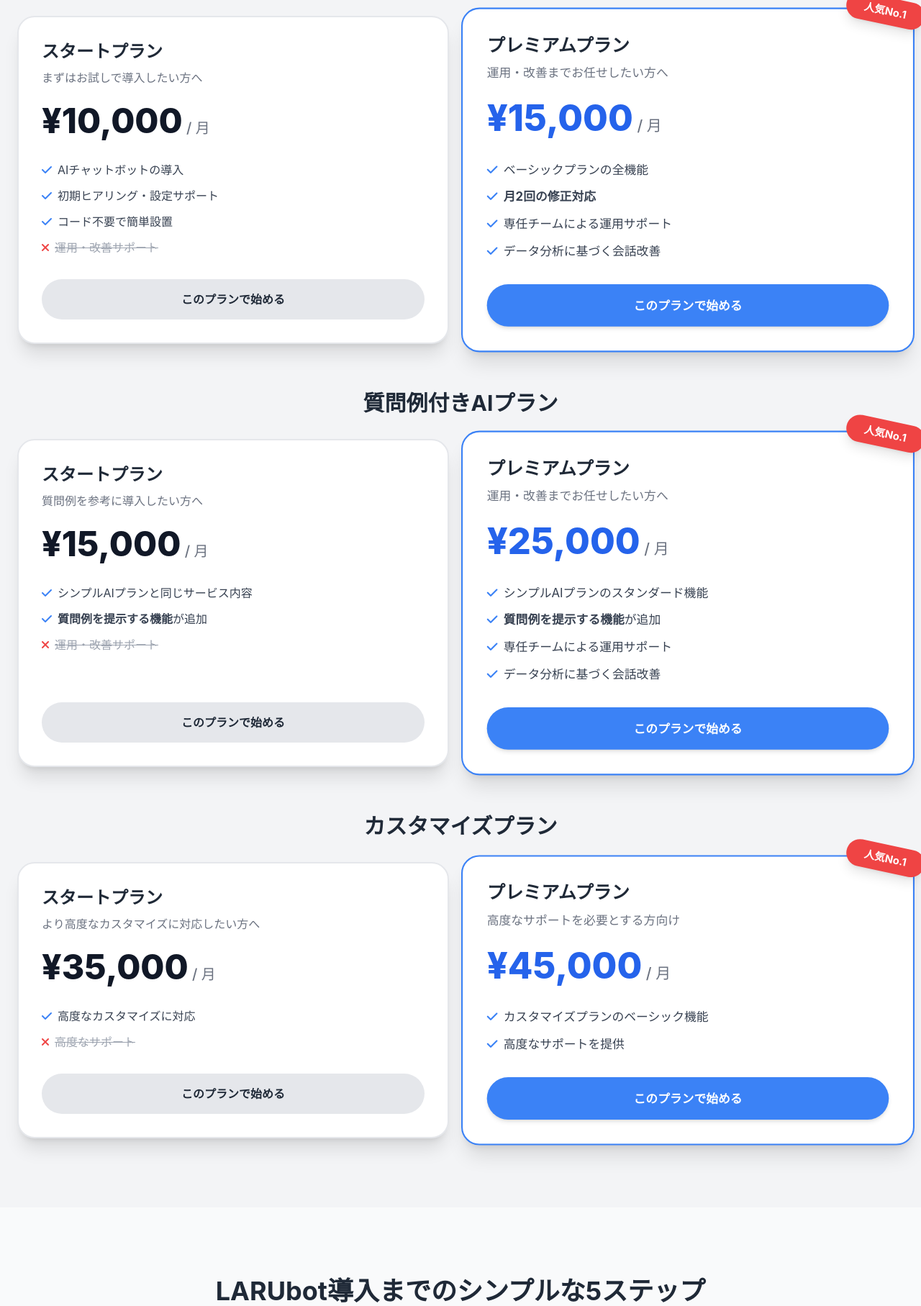
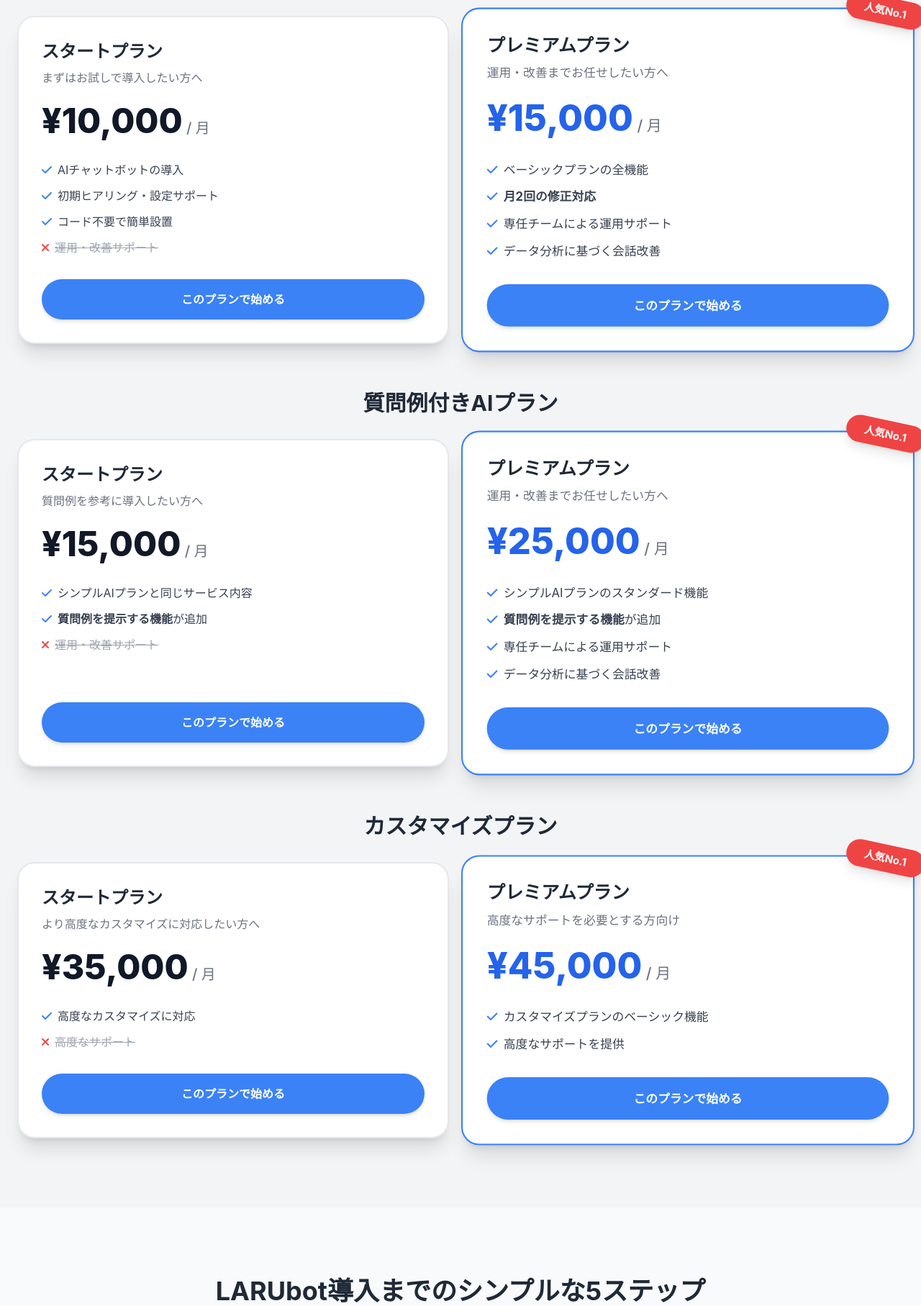
Before and after one commit to takumichatbot/LARUbot_homepage, a Flask app: page / in a window 1280 px wide. Shown: the part 2983-4798 px from the top of the page at 72% size. Run offline with Flask 3, Linux system fonts and the light colour scheme; some libraries are stand-ins or nearby versions.

Commit message:
feat: プラン選択機能を追加

```diff
--- a/templates/index.html
+++ b/templates/index.html
@@ -315,7 +315,6 @@
             <div class="plan-type mb-16">
     <h3 class="text-2xl md:text-3xl font-bold text-center mb-8">シンプルAIプラン</h3>
     <div class="grid grid-cols-1 lg:grid-cols-2 gap-8">
-                    <!-- スタートプラン -->
         <div class="bg-white p-8 rounded-3xl shadow-xl border-2 border-gray-200 flex flex-col justify-between hover:border-blue-500 transition-colors duration-300">
             <div>
                 <h4 class="text-2xl font-bold mb-2">スタートプラン</h4>
@@ -330,11 +329,10 @@
                     <li class="flex items-center space-x-2"><i class="fas fa-times text-red-500"></i><span class="text-gray-400 line-through">運用・改善サポート</span></li>
                 </ul>
             </div>
-                        <a href="#contact-form" class="mt-auto block text-center bg-gray-200 text-gray-800 font-bold py-4 px-6 rounded-full hover:bg-gray-300 transition duration-300">
+            <a href="#contact-form" class="mt-auto block text-center bg-blue-500 text-white font-bold py-4 px-6 rounded-full hover:bg-blue-600 transition duration-300 shadow-md" onclick="selectPlan('シンプルAIプラン - スタートプラン')">
                 このプランで始める
             </a>
         </div>
-                    <!-- プレミアムプラン -->
         <div class="relative bg-white p-8 rounded-3xl shadow-xl border-2 border-blue-500 flex flex-col justify-between scale-105">
             <div class="absolute top-0 right-0 -mt-4 -mr-4 bg-red-500 text-white font-bold text-sm px-6 py-2 rounded-full transform rotate-12 shadow-lg">人気No.1</div>
             <div>
@@ -350,18 +348,16 @@
                     <li class="flex items-center space-x-2"><i class="fas fa-check text-blue-500"></i><span>データ分析に基づく会話改善</span></li>
                 </ul>
             </div>
-                        <a href="#contact-form" class="mt-auto block text-center bg-blue-500 text-white font-bold py-4 px-6 rounded-full hover:bg-blue-600 transition duration-300 shadow-md">
+            <a href="#contact-form" class="mt-auto block text-center bg-blue-500 text-white font-bold py-4 px-6 rounded-full hover:bg-blue-600 transition duration-300 shadow-md" onclick="selectPlan('シンプルAIプラン - プレミアムプラン')">
                 このプランで始める
             </a>
         </div>
     </div>
 </div>
 
-            <!-- アシストAIプラン -->
 <div class="plan-type mb-16">
     <h3 class="text-2xl md:text-3xl font-bold text-center mb-8">質問例付きAIプラン</h3>
     <div class="grid grid-cols-1 lg:grid-cols-2 gap-8">
-                    <!-- スタートプラン -->
         <div class="bg-white p-8 rounded-3xl shadow-xl border-2 border-gray-200 flex flex-col justify-between hover:border-blue-500 transition-colors duration-300">
             <div>
                 <h4 class="text-2xl font-bold mb-2">スタートプラン</h4>
@@ -375,11 +371,10 @@
                     <li class="flex items-center space-x-2"><i class="fas fa-times text-red-500"></i><span class="text-gray-400 line-through">運用・改善サポート</span></li>
                 </ul>
             </div>
-                        <a href="#contact-form" class="mt-auto block text-center bg-gray-200 text-gray-800 font-bold py-4 px-6 rounded-full hover:bg-gray-300 transition duration-300">
+            <a href="#contact-form" class="mt-auto block text-center bg-blue-500 text-white font-bold py-4 px-6 rounded-full hover:bg-blue-600 transition duration-300 shadow-md" onclick="selectPlan('質問例付きAIプラン - スタートプラン')">
                 このプランで始める
             </a>
         </div>
-                    <!-- プレミアムプラン -->
         <div class="relative bg-white p-8 rounded-3xl shadow-xl border-2 border-blue-500 flex flex-col justify-between scale-105">
             <div class="absolute top-0 right-0 -mt-4 -mr-4 bg-red-500 text-white font-bold text-sm px-6 py-2 rounded-full transform rotate-12 shadow-lg">人気No.1</div>
             <div>
@@ -395,18 +390,16 @@
                     <li class="flex items-center space-x-2"><i class="fas fa-check text-blue-500"></i><span>データ分析に基づく会話改善</span></li>
                 </ul>
             </div>
-                        <a href="#contact-form" class="mt-auto block text-center bg-blue-500 text-white font-bold py-4 px-6 rounded-full hover:bg-blue-600 transition duration-300 shadow-md">
+            <a href="#contact-form" class="mt-auto block text-center bg-blue-500 text-white font-bold py-4 px-6 rounded-full hover:bg-blue-600 transition duration-300 shadow-md" onclick="selectPlan('質問例付きAIプラン - プレミアムプラン')">
                 このプランで始める
             </a>
         </div>
     </div>
 </div>
 
-            <!-- カスタマイズプラン -->
 <div class="plan-type">
     <h3 class="text-2xl md:text-3xl font-bold text-center mb-8">カスタマイズプラン</h3>
     <div class="grid grid-cols-1 lg:grid-cols-2 gap-8">
-                    <!-- スタートプラン -->
         <div class="bg-white p-8 rounded-3xl shadow-xl border-2 border-gray-200 flex flex-col justify-between hover:border-blue-500 transition-colors duration-300">
             <div>
                 <h4 class="text-2xl font-bold mb-2">スタートプラン</h4>
@@ -419,11 +412,10 @@
                     <li class="flex items-center space-x-2"><i class="fas fa-times text-red-500"></i><span class="text-gray-400 line-through">高度なサポート</span></li>
                 </ul>
             </div>
-                        <a href="#contact-form" class="mt-auto block text-center bg-gray-200 text-gray-800 font-bold py-4 px-6 rounded-full hover:bg-gray-300 transition duration-300">
+            <a href="#contact-form" class="mt-auto block text-center bg-blue-500 text-white font-bold py-4 px-6 rounded-full hover:bg-blue-600 transition duration-300 shadow-md" onclick="selectPlan('カスタマイズプラン - スタートプラン')">
                 このプランで始める
             </a>
         </div>
-                    <!-- プレミアムプラン -->
         <div class="relative bg-white p-8 rounded-3xl shadow-xl border-2 border-blue-500 flex flex-col justify-between scale-105">
             <div class="absolute top-0 right-0 -mt-4 -mr-4 bg-red-500 text-white font-bold text-sm px-6 py-2 rounded-full transform rotate-12 shadow-lg">人気No.1</div>
             <div>
@@ -437,7 +429,7 @@
                     <li class="flex items-center space-x-2"><i class="fas fa-check text-blue-500"></i><span>高度なサポートを提供</span></li>
                 </ul>
             </div>
-                        <a href="#contact-form" class="mt-auto block text-center bg-blue-500 text-white font-bold py-4 px-6 rounded-full hover:bg-blue-600 transition duration-300 shadow-md">
+            <a href="#contact-form" class="mt-auto block text-center bg-blue-500 text-white font-bold py-4 px-6 rounded-full hover:bg-blue-600 transition duration-300 shadow-md" onclick="selectPlan('カスタマイズプラン - プレミアムプラン')">
                 このプランで始める
             </a>
         </div>
@@ -548,6 +540,7 @@
                 <label for="message" class="block text-sm font-medium text-gray-700 mb-1">お問い合わせ内容</label>
                 <textarea id="message" name="message" rows="5" class="w-full px-4 py-3 border border-gray-300 rounded-lg focus:ring-2 focus:ring-blue-500 transition-colors"></textarea>
             </div>
+            <input type="hidden" id="selected-plan" name="selected-plan">
             <button type="submit" class="w-full bg-blue-500 text-white font-bold py-4 rounded-full hover:bg-blue-600 transition duration-300">
                 送信する
             </button>
@@ -555,6 +548,8 @@
 
         <div id="success-message" class="hidden mt-6 text-center text-lg font-bold text-green-600">
             送信が完了しました。
+        </div>
+        <div id="error-message" class="hidden mt-6 text-center text-lg font-bold text-red-600">
             </div>
     </div>
 </section>
@@ -708,6 +703,20 @@
                 inputs.forEach(input => input.disabled = false);
             });
         }
+        // ... (既存のDOMContentLoadedブロック) ...
+
+        // ★★★ この関数を既存のJavaScriptコードに追加 ★★★
+        function selectPlan(planName) {
+            const messageTextarea = document.getElementById('message');
+            const hiddenInput = document.getElementById('selected-plan');
+
+            if (messageTextarea && hiddenInput) {
+                // 問い合わせ内容にプラン名を追加
+                messageTextarea.value = `${planName}に興味があります。詳細についてお聞かせください。`;
+                // サーバーに送るための隠し入力欄にもプラン名をセット
+                hiddenInput.value = planName;
+            }
+        }
     </script>
 </body>
 </html>
```
Lines whose indentation alone changed are shown as unchanged.
